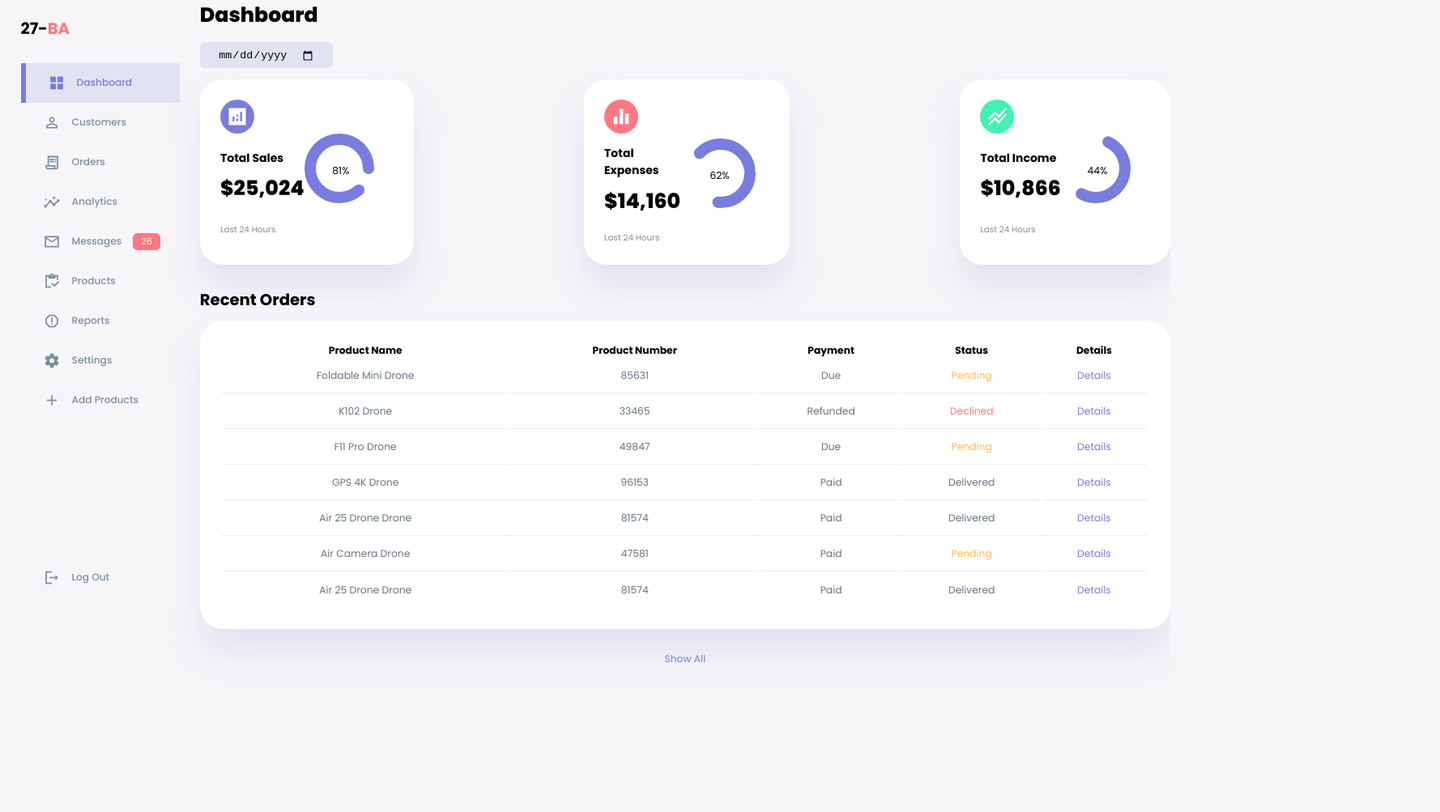
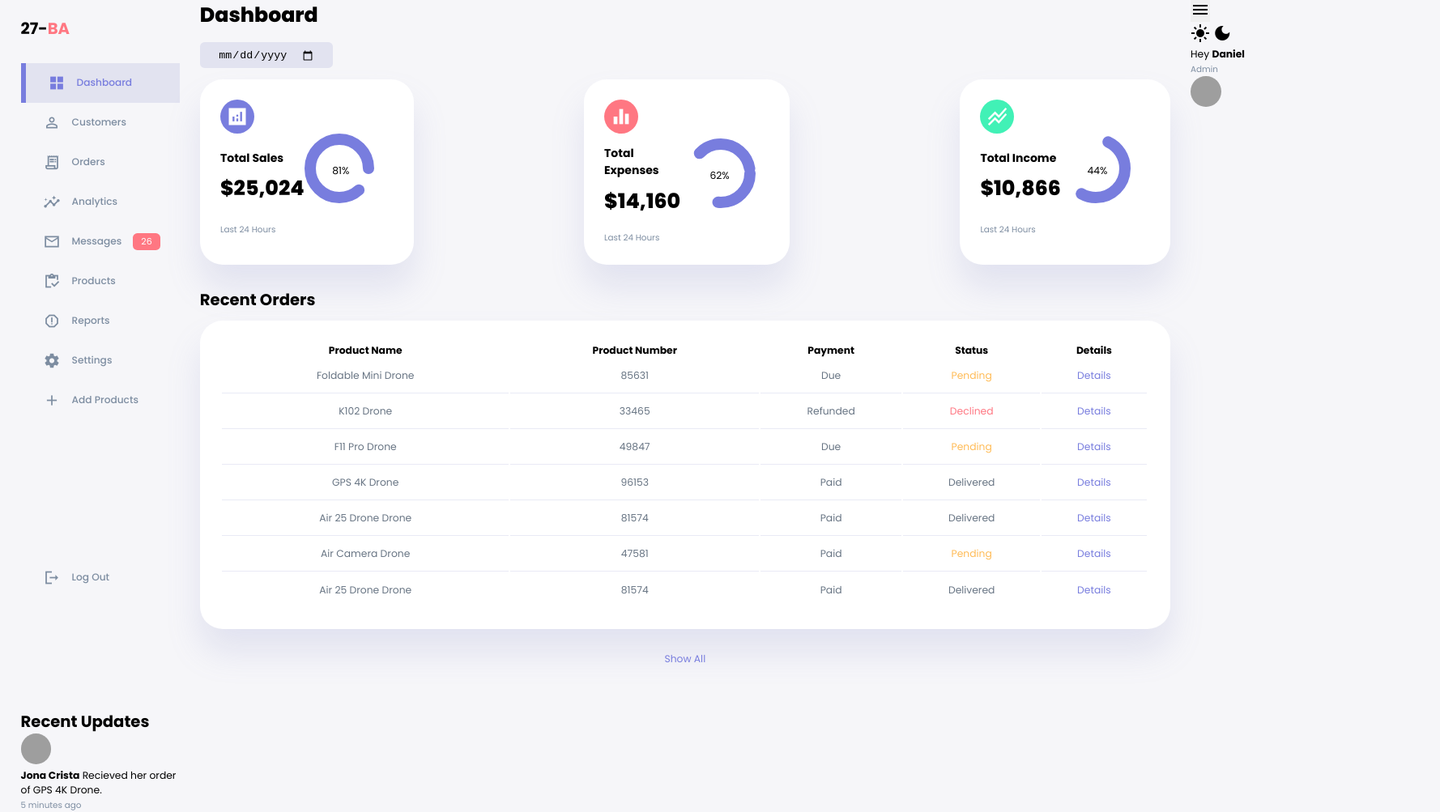
Before and after one commit to MOBx02/Dashboard, a plain HTML site: page index.html in a window 1280 px wide. Shown: the whole page at 81% size, 1778 px wide, since content can reach past the window. Before the commit the page ends 851 px from the top, so only its background shows below. Drawn offline with Linux system fonts and the light colour scheme; grey boxes are pictures that could not be loaded.

Commit message:
First final

```diff
--- a/index.html
+++ b/index.html
@@ -236,9 +236,48 @@
 
                 </table>
             </div>
+        </main>
+        <!-- ------- END OF MAIN ------- -->
+
+        <div class="right">
+            <div class="top">
+                <button class="menu-btn">
+                    <span class="material-icons-sharp">menu</span>
+                </button>
+                <div class="theme-teggler">
+                    <span class="material-icons-sharp">light_mode</span>
+                    <span class="material-icons-sharp">dark_mode</span>
+                </div>
+                <div class="profile">
+                    <div class="info">
+                        <p>Hey <b>Daniel</b></p>
+                        <small class="text-muted">Admin</small>
+                    </div>
+                    <div>
+                        <img class="profile-photo" src="https://bit.ly/3N9I3wf" alt="profile">
+                    </div>
+                </div>
+            </div>
+        </div>
+        <!-- ------- END OF TOP ------- -->
+            <div class="recent-updates">
+                <h2>Recent Updates</h2>
+                <div class="updates">
+                    <div class="update">
+                        <div>
+                            <img  class="profile-photo" src="https://bit.ly/3DDv4Qa" alt="profile">
+                        </div>
+                        <div class="message">
+                            <p><b>Jona Crista</b> Recieved her order of GPS 4K Drone.</p>
+                            <small class="text-muted">5 minutes ago</small>
+                        </div>
+                    </div>
+                </div>
+            </div>
 
 
-    </main>
+
+    </div>
 </div>
 
 </body>
--- a/style.css
+++ b/style.css
@@ -120,7 +120,7 @@ small {
     width: 96%;
     margin: 0 auto;
     gap: 1.8rem;
-    grid-template-columns: 14rem auto;
+    grid-template-columns: 14rem auto 22rem;
 }
 
 aside {
```
